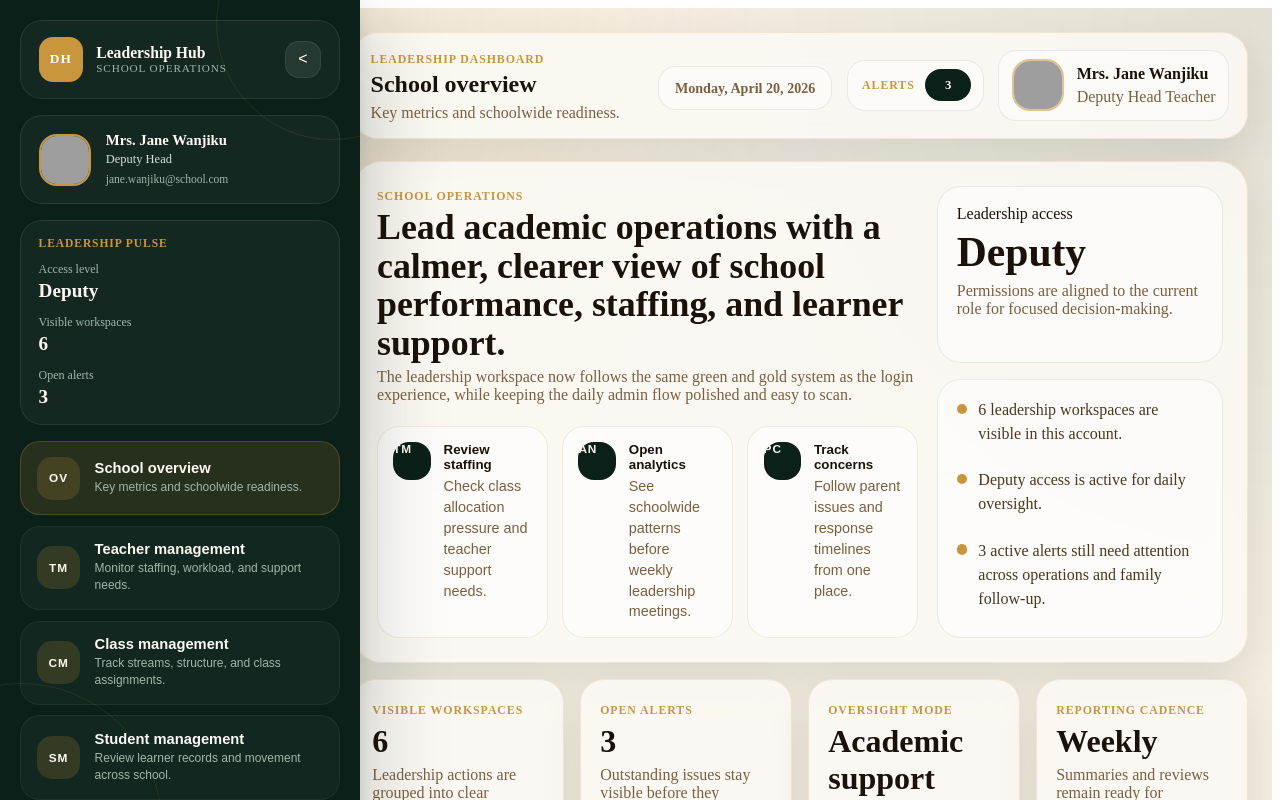
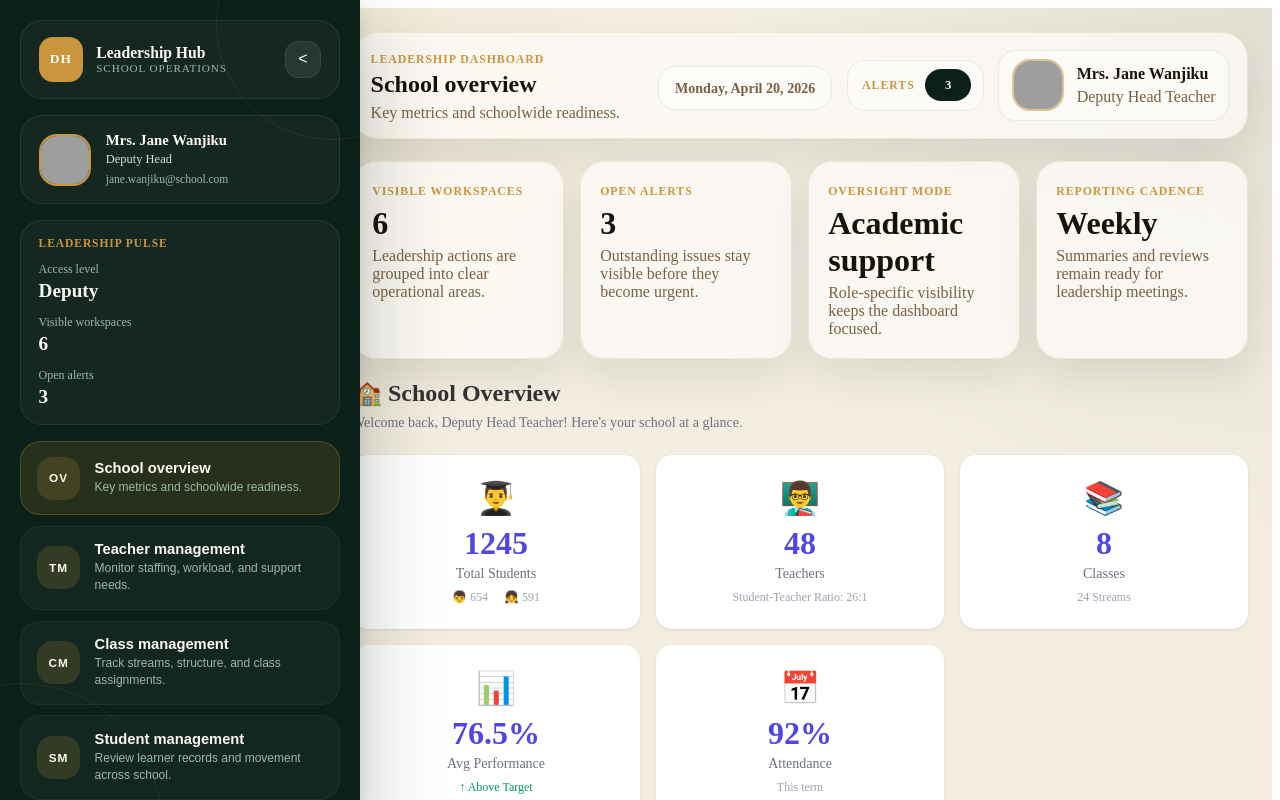
Before and after one commit to softwarewebdevelopers1-byte/Primary_school_project, a React (Vite) app in the folder primary_school/react-app/: page /deputyHead in a window 1280 px wide. Shown: the top 800 px of the page. Built offline with nearby package versions, Linux system fonts and the light colour scheme; grey boxes are pictures that could not be loaded.

Commit message:
removed hero section

```diff
--- a/primary_school/react-app/src/components/deputyhead/DeputyHeadDashboard.tsx
+++ b/primary_school/react-app/src/components/deputyhead/DeputyHeadDashboard.tsx
@@ -108,34 +108,8 @@ const DeputyHeadDashboard: React.FC<DeputyHeadDashboardProps> = ({
     item.allowedFor.includes(userRole),
   );
   const activeMenuItem =
-    filteredMenuItems.find((item) => item.id === activeTab) ?? filteredMenuItems[0];
-
-  const leadershipActions = [
-    {
-      title: "Review staffing",
-      detail: "Check class allocation pressure and teacher support needs.",
-      tag: "TM",
-      onClick: () => setActiveTab("teachers"),
-    },
-    {
-      title: "Open analytics",
-      detail: "See schoolwide patterns before weekly leadership meetings.",
-      tag: "AN",
-      onClick: () => setActiveTab("analytics"),
-    },
-    {
-      title: "Track concerns",
-      detail: "Follow parent issues and response timelines from one place.",
-      tag: "PC",
-      onClick: () => setActiveTab("concerns"),
-    },
-  ];
-
-  const leadershipHighlights = [
-    `${filteredMenuItems.length} leadership workspaces are visible in this account.`,
-    `${isHeadTeacher ? "Full-school" : "Deputy"} access is active for daily oversight.`,
-    `3 active alerts still need attention across operations and family follow-up.`,
-  ];
+    filteredMenuItems.find((item) => item.id === activeTab) ??
+    filteredMenuItems[0];
 
   const renderContent = () => {
     switch (activeTab) {
@@ -223,60 +197,13 @@ const DeputyHeadDashboard: React.FC<DeputyHeadDashboardProps> = ({
         </div>
 
         <section className={styles.overviewPanel}>
-          <div className={styles.heroCard}>
-            <div className={styles.heroCopy}>
-              <span className={styles.heroEyebrow}>School operations</span>
-              <h1>
-                Lead academic operations with a calmer, clearer view of school
-                performance, staffing, and learner support.
-              </h1>
-              <p>
-                The leadership workspace now follows the same green and gold
-                system as the login experience, while keeping the daily admin
-                flow polished and easy to scan.
-              </p>
-              <div className={styles.heroActions}>
-                {leadershipActions.map((action) => (
-                  <button
-                    key={action.title}
-                    type="button"
-                    className={styles.heroActionBtn}
-                    onClick={action.onClick}
-                  >
-                    <span className={styles.heroActionTag}>{action.tag}</span>
-                    <div>
-                      <strong>{action.title}</strong>
-                      <span>{action.detail}</span>
-                    </div>
-                  </button>
-                ))}
-              </div>
-            </div>
-            <div className={styles.heroAside}>
-              <div className={styles.heroInsight}>
-                <span>Leadership access</span>
-                <strong>{isHeadTeacher ? "Full" : "Deputy"}</strong>
-                <p>
-                  Permissions are aligned to the current role for focused
-                  decision-making.
-                </p>
-              </div>
-              <div className={styles.heroList}>
-                {leadershipHighlights.map((item) => (
-                  <div key={item} className={styles.heroListItem}>
-                    <span className={styles.heroListDot} />
-                    <span>{item}</span>
-                  </div>
-                ))}
-              </div>
-            </div>
-          </div>
-
           <div className={styles.metricGrid}>
             <article className={styles.metricCard}>
               <span className={styles.metricLabel}>Visible workspaces</span>
               <strong>{filteredMenuItems.length}</strong>
-              <p>Leadership actions are grouped into clear operational areas.</p>
+              <p>
+                Leadership actions are grouped into clear operational areas.
+              </p>
             </article>
             <article className={styles.metricCard}>
               <span className={styles.metricLabel}>Open alerts</span>
@@ -285,7 +212,9 @@ const DeputyHeadDashboard: React.FC<DeputyHeadDashboardProps> = ({
             </article>
             <article className={styles.metricCard}>
               <span className={styles.metricLabel}>Oversight mode</span>
-              <strong>{isHeadTeacher ? "Whole school" : "Academic support"}</strong>
+              <strong>
+                {isHeadTeacher ? "Whole school" : "Academic support"}
+              </strong>
               <p>Role-specific visibility keeps the dashboard focused.</p>
             </article>
             <article className={styles.metricCard}>
```
